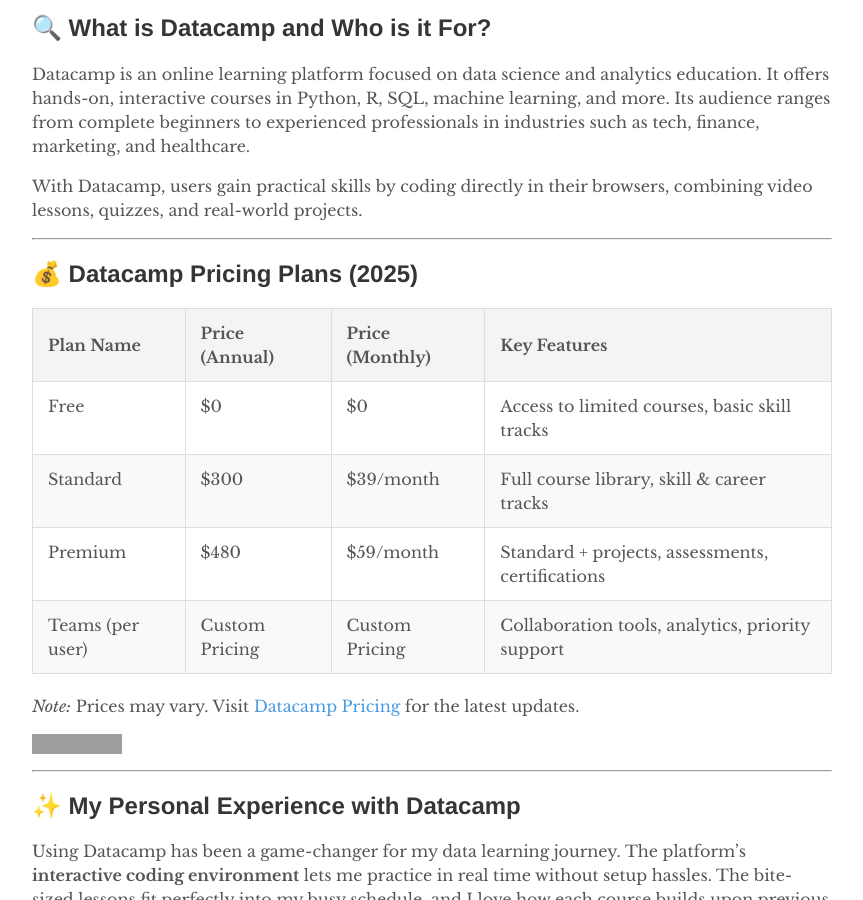
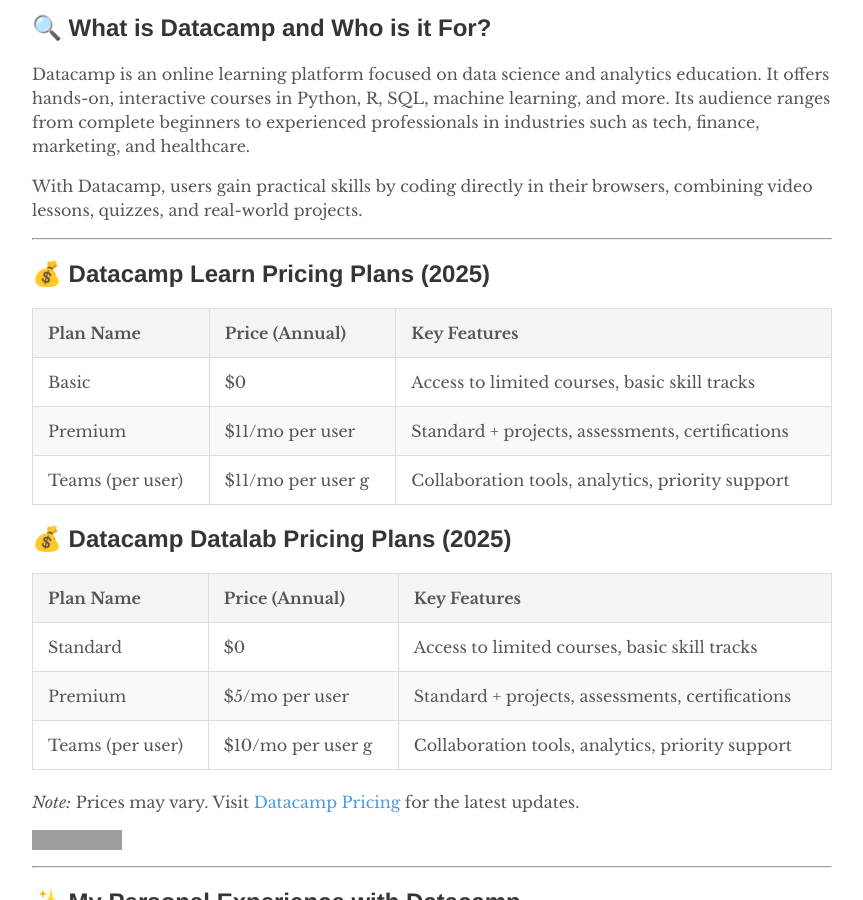
Before and after one commit to digiexe-official/dg, a Jekyll site: the page built from wp/datacamp review.md, in a window 1280 px wide and 900 px high, scrolled down 295 px. Shown: the whole window, without its empty margins (208-1071 px from the left). Built offline with Jekyll 4.4.1, drawn with Linux system fonts in a browser that asks for light colours; grey boxes are pictures that could not be loaded.

Commit message:
Updated pricing

```diff
--- a/wp/datacamp review.md
+++ b/wp/datacamp review.md
@@ -25,14 +25,21 @@ With Datacamp, users gain practical skills by coding directly in their browsers,
 
 ---
 
-## 💰 Datacamp Pricing Plans (2025)
+## 💰 Datacamp Learn Pricing Plans (2025)
 
-| Plan Name        | Price (Annual) | Price (Monthly) | Key Features                                      |
-|------------------|----------------|-----------------|--------------------------------------------------|
-| Free             | $0             | $0              | Access to limited courses, basic skill tracks    |
-| Standard         | $300           | $39/month       | Full course library, skill & career tracks       |
-| Premium          | $480           | $59/month       | Standard + projects, assessments, certifications |
-| Teams (per user) | Custom Pricing | Custom Pricing  | Collaboration tools, analytics, priority support |
+| Plan Name        | Price (Annual) | Key Features                                      |
+|------------------|----------------|-------------------------------------------------|
+| Basic             | $0             |  Access to limited courses, basic skill tracks    |
+| Premium          | $11/mo  per user          |  Standard + projects, assessments, certifications |
+| Teams (per user) |  $11/mo  per user g | Collaboration tools, analytics, priority support |
+
+## 💰 Datacamp Datalab Pricing Plans (2025)
+
+| Plan Name        | Price (Annual) | Key Features                                      |
+|------------------|----------------|-------------------------------------------------|
+| Standard             | $0             |  Access to limited courses, basic skill tracks    |
+| Premium          | $5/mo  per user          |  Standard + projects, assessments, certifications |
+| Teams (per user) |  $10/mo  per user g | Collaboration tools, analytics, priority support |
 
 *Note:* Prices may vary. Visit [Datacamp Pricing](https://www.crowdmob.com/recommends/datacamp/) for the latest updates.
 
```
